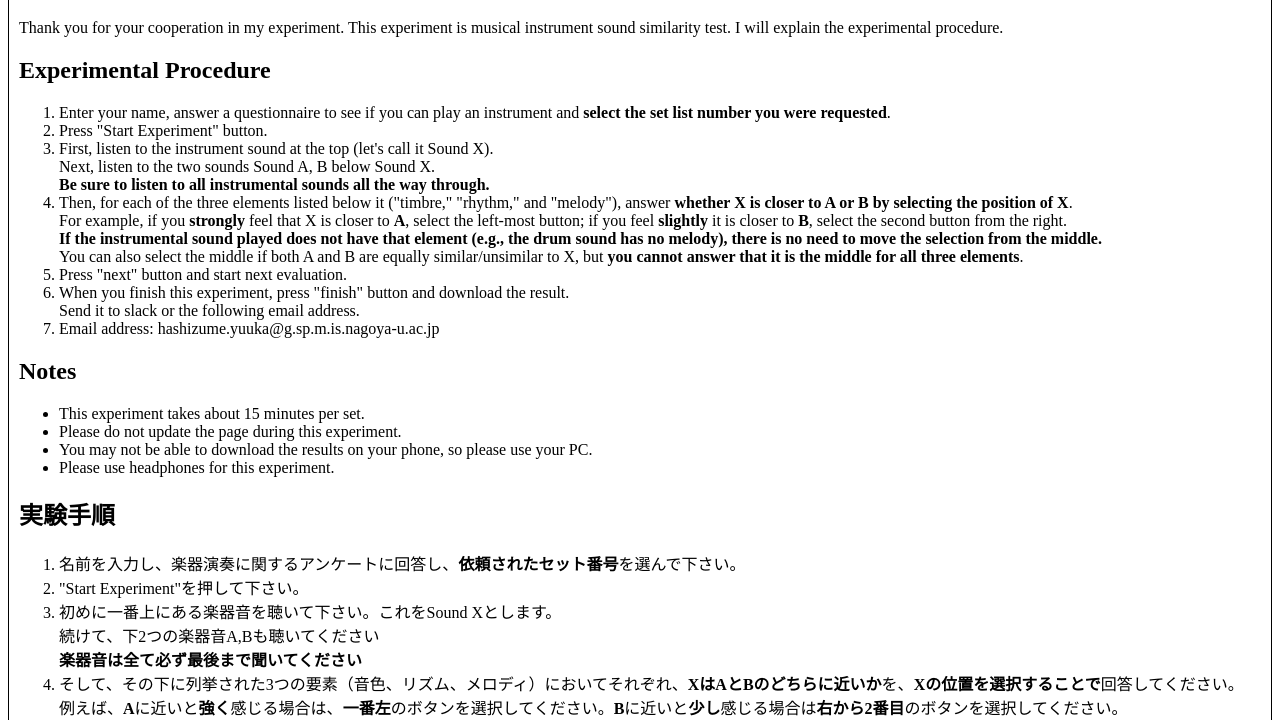
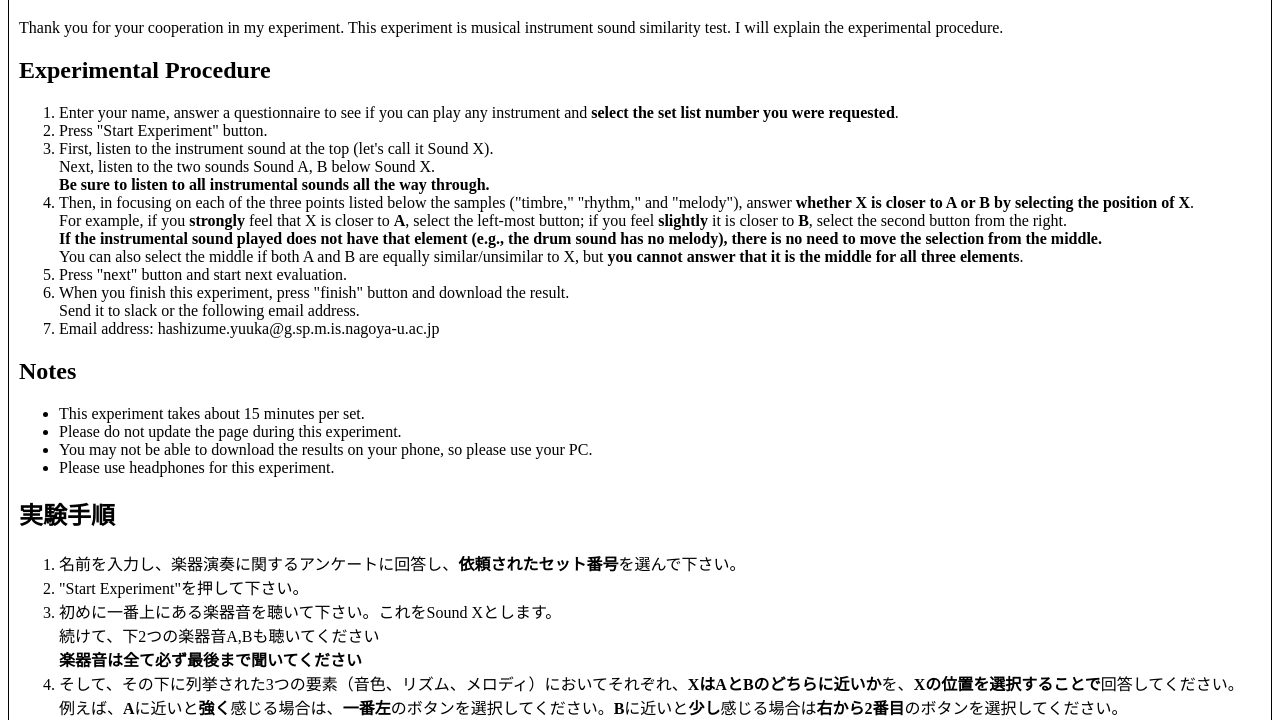
Before and after one commit to zume06/XABTest, a plain HTML site: page index.html in a window 1280 px wide. Shown: the part 80-800 px from the top of the page. Drawn offline with Linux system fonts and the light colour scheme.

Commit message:
revise explain

```diff
--- a/index.html
+++ b/index.html
@@ -40,14 +40,15 @@
 
         <h2>Experimental Procedure</h2>
         <ol>
-            <li>Enter your name, answer a questionnaire to see if you can play an instrument and <b>select the set list
+            <li>Enter your name, answer a questionnaire to see if you can play any instrument and <b>select the set list
                     number you were requested</b>.</li>
             <li>Press "Start Experiment" button.</li>
             <li>First, listen to the instrument sound at the top (let's call it Sound X).<br>
                 Next, listen to the two sounds Sound A, B below Sound X.<br>
                 <b>Be sure to listen to all instrumental sounds all the way through.</b>
             </li>
-            <li>Then, for each of the three elements listed below it ("timbre," "rhythm," and "melody"), answer
+            <li>Then, in focusing on each of the three points listed below the samples ("timbre," "rhythm," and
+                "melody"), answer
                 <b>whether
                     X is closer to A or B by selecting the position of X</b>.<br>
                 For example, if you <b>strongly</b> feel that X is closer to <b>A</b>, select the left-most button; if
@@ -130,7 +131,7 @@
             <label><input type="radio" name="set" id="number" value="7">set7-1</label><br>
             <label><input type="radio" name="set" id="number" value="17">set7-2</label><br>
         <p>
-            <button id="next1" onclick="start_experiment()">next</button>
+            <button id="next1" onclick="start_experiment()">Start Experiment</button>
         </p>
     </div>
 
```
